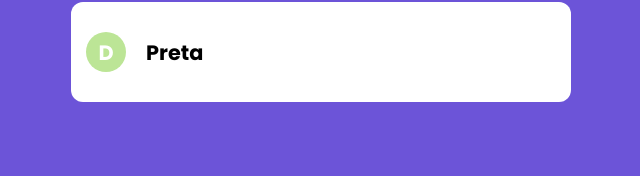
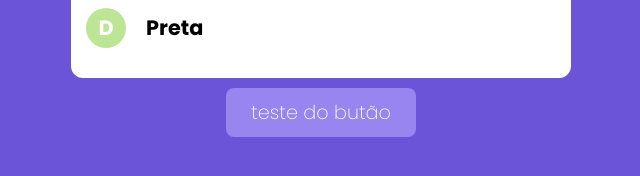
Before and after one commit to filipealvesr2019/quiz, a Next.js app: page / in a window 1280 px wide. Shown: the part 578-754 px from the top of the page, without its empty margins (319-959 px from the left). Built offline with nearby package versions, Linux system fonts and the light colour scheme.

Commit message:
Componente de Botão

```diff
--- a/components/Botao.tsx
+++ b/components/Botao.tsx
@@ -1,14 +1,21 @@
-
-import style from "../styles/Botao.module.css"
+import Link from "next/link";
+import style from "../styles/Botao.module.css";
 interface BotaoProps {
-    href?: string
-    texto: string
-    onClick?: (e: any) => void
+  href?: string;
+  texto: string;
+  onClick?: (e: any) => void;
 }
-export default function Botao(props: BotaoProps){
+export default function Botao(props: BotaoProps) {
+  const renderizarButao = () => {
     return (
-        <>
-        <button className={style.botao} onClick={props.onClick}>{props.texto}</button>
-        </>
-    )
+      <button className={style.botao} onClick={props.onClick}>
+        {props.texto}
+      </button>
+    );
+  };
+  return props.href ? (
+    <Link href={props.href}>{renderizarButao()}</Link>
+  ) : (
+    renderizarButao()
+  );
 }
--- a/pages/index.tsx
+++ b/pages/index.tsx
@@ -2,6 +2,7 @@ import { useState } from "react";
 import Questao from "../components/Questao";
 import QuestaoModel from "../model/questao";
 import RespostaModel from "../model/resposta";
+import Botao from "../components/Botao";
 
 const questaoMock = new QuestaoModel(1, "Melhor cor", [
   RespostaModel.errada("Verde"),
@@ -26,12 +27,14 @@ export default function Home() {
     <div
       style={{
         display: "flex",
+        flexDirection:"column",
         justifyContent: "center",
         alignItems: "center",
         height: "100vh",
       }}
     >
       <Questao tempoPraResposta={5} valor={questao} respostaFornecida={respostaFornecida} tempoEsgotado={tempoEsgotado}/>
-    </div>
+      <Botao texto="teste do butão" />
+      </div>
   );
 }
--- a/styles/Botao.module.css
+++ b/styles/Botao.module.css
@@ -1,3 +1,9 @@
 .botao{
+    color: white;
     background-color: #9885f0;
+    border-radius: 8px;
+    font-weight: 200;
+    font-size: 1.2rem;
+    border: none;
+    padding: 10px 25px;
 }
```
